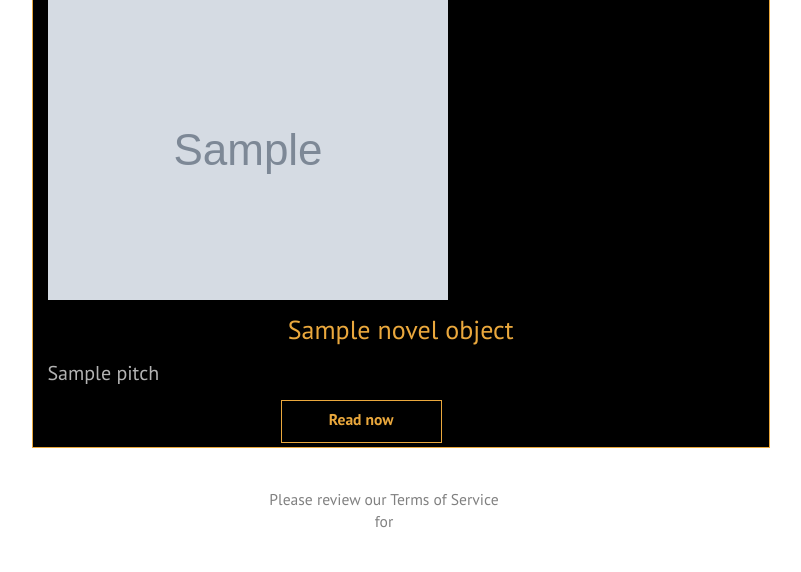
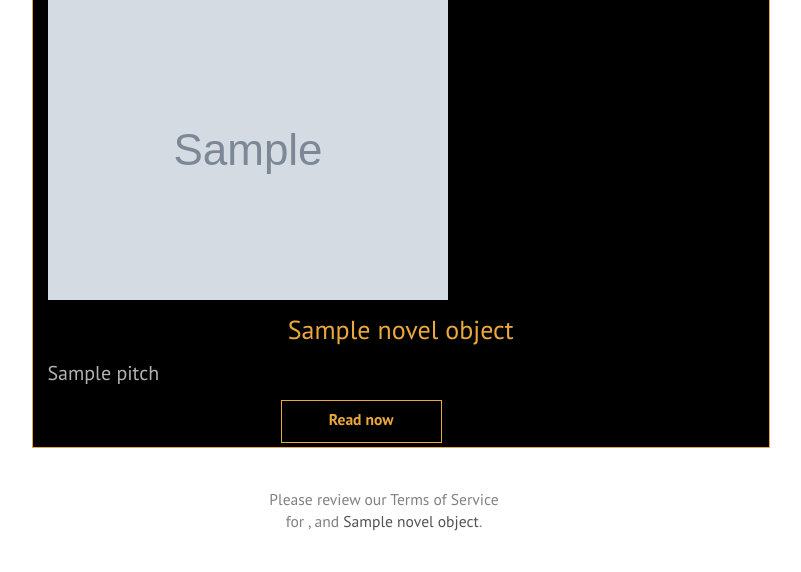
Before and after one commit to whythawk/qwyre, a Django app: template qwyre/sqwyre/templates/sqwyre/index.html in a window 1280 px wide. Shown: the part 431-1003 px from the top of the page, without its empty margins (146-947 px from the left). Run offline with Django 3.2, Linux system fonts and the light colour scheme; the template is opened without the code that fills it: most values are stand-ins (such as "Sample title", 1, 10 or a date in 2020); grey boxes marked "Sample" are stand-in pictures; some libraries are stand-ins or nearby versions.

Commit message:
Quick fix ToS

```diff
--- a/qwyre/sqwyre/templates/sqwyre/index.html
+++ b/qwyre/sqwyre/templates/sqwyre/index.html
@@ -251,8 +251,7 @@
 				{% endif %}
 				<span class="smallprint">Please review our Terms of Service<br>for
 					{% for novel in novel_list %}
-					{% if novel.can_buy %}{% if not forloop.first and not forloop.last %}, {% endif %}{% if forloop.last %}, and {% endif %}<a href="{% url 'legal' novel.novel_object.surl %}">{{ novel.novel_object.title }}</a>{% if forloop.last %}.{% endif %}
-					{% endif %}
+					{% if not forloop.first and not forloop.last %}, {% endif %}{% if forloop.last %}, and {% endif %}<a href="{% url 'legal' novel.novel_object.surl %}">{{ novel.novel_object.title }}</a>{% if forloop.last %}.{% endif %}
 					{% endfor %}
 				</span>
 			</div>
@@ -273,7 +272,6 @@
 $(document).ready(function() {
 	$.getJSON("/media/reviewquotes.txt",function(result){
 		// return Math.floor(Math.random()*(max-min+1)+min);
-		console.log(result);
 		var num = Math.floor(Math.random() * 4) + 1 + '';
 		$('#quote').html(result[num]['quote']);
 		$('#source').html(result[num]['source']);
```
